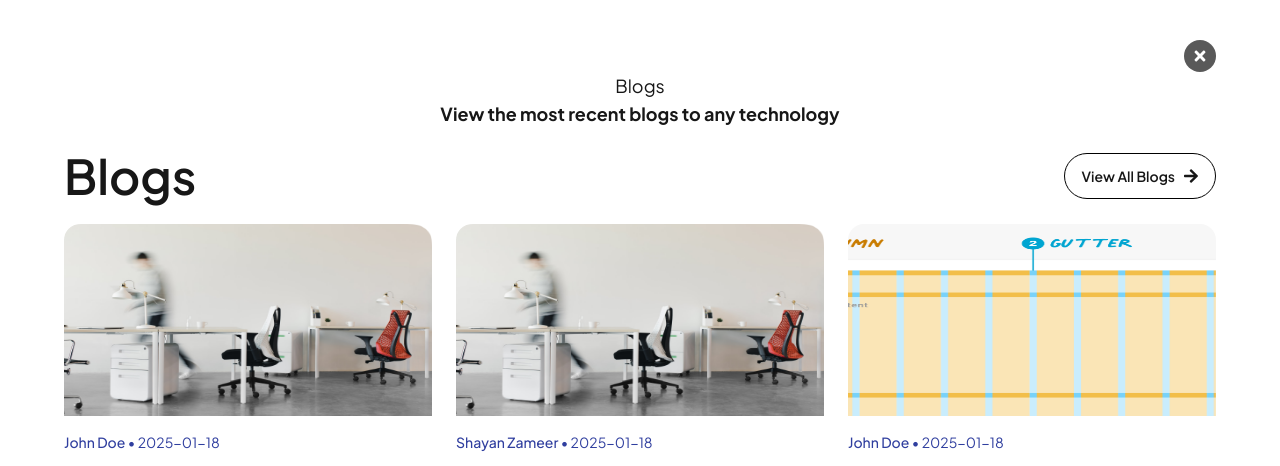
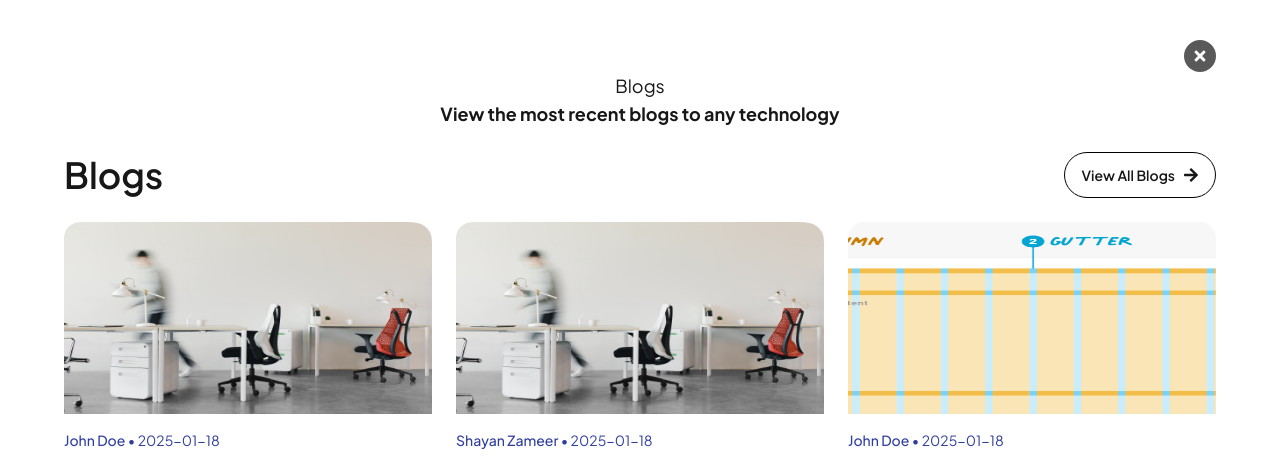
Before and after one commit to ShayanZameer/Webrange_website, a Next.js app in the folder company_website/: page /Blogs in a window 1280 px wide. Shown: the top 466 px of the page. Built offline with nearby package versions, Linux system fonts and the light colour scheme.

Commit message:
CHORE: Header section in Blogs Modified

```diff
--- a/company_website/src/app/Blogs/_components/BlogCard.jsx
+++ b/company_website/src/app/Blogs/_components/BlogCard.jsx
@@ -1,4 +1,5 @@
 import { MdArrowOutward } from "react-icons/md";
+import Image from "next/image";
 const BlogCard = ({
   title,
   writtenBy,
@@ -10,10 +11,19 @@ const BlogCard = ({
   return (
     <div className="max-w-sm overflow-hidden">
       <div className="relative ">
-        <img
+        {/* <img
           src={cardImage}
           alt={title}
           className="w-full h-48 rounded-t-2xl"
+        /> */}
+
+        <Image
+          src={cardImage}
+          alt={title}
+          className="w-full h-48 rounded-t-2xl"
+          width={500}
+          height={192}
+          objectFit="cover"
         />
       </div>
 
--- a/company_website/src/app/Blogs/_components/HeaderSection.jsx
+++ b/company_website/src/app/Blogs/_components/HeaderSection.jsx
@@ -16,18 +16,17 @@
 // };
 
 // export default HeaderSection;
-
 import { FaArrowRight } from "react-icons/fa";
 
 const HeaderSection = ({ text, onClick }) => {
   return (
     <div className="flex justify-between items-center">
-      <p className="font-semibold font-jakarta text-4xl sm:text-3xl md:text-4xl lg:text-5xl">
+      <p className="font-semibold font-jakarta text-4xl sm:text-2xl md:text-3xl lg:text-4xl w-auto">
         {text}
       </p>
       <button
         onClick={onClick}
-        className="border border-black px-4 py-3 text-sm font-semibold rounded-full flex items-center justify-center gap-2"
+        className="border border-black px-4 py-3 text-sm font-semibold rounded-full flex items-center justify-center gap-2 mt-2 sm:mt-0"
       >
         <span className="font-jakarta text-xs sm:text-sm">{`View All Blogs`}</span>
         <FaArrowRight size={16} />
```
